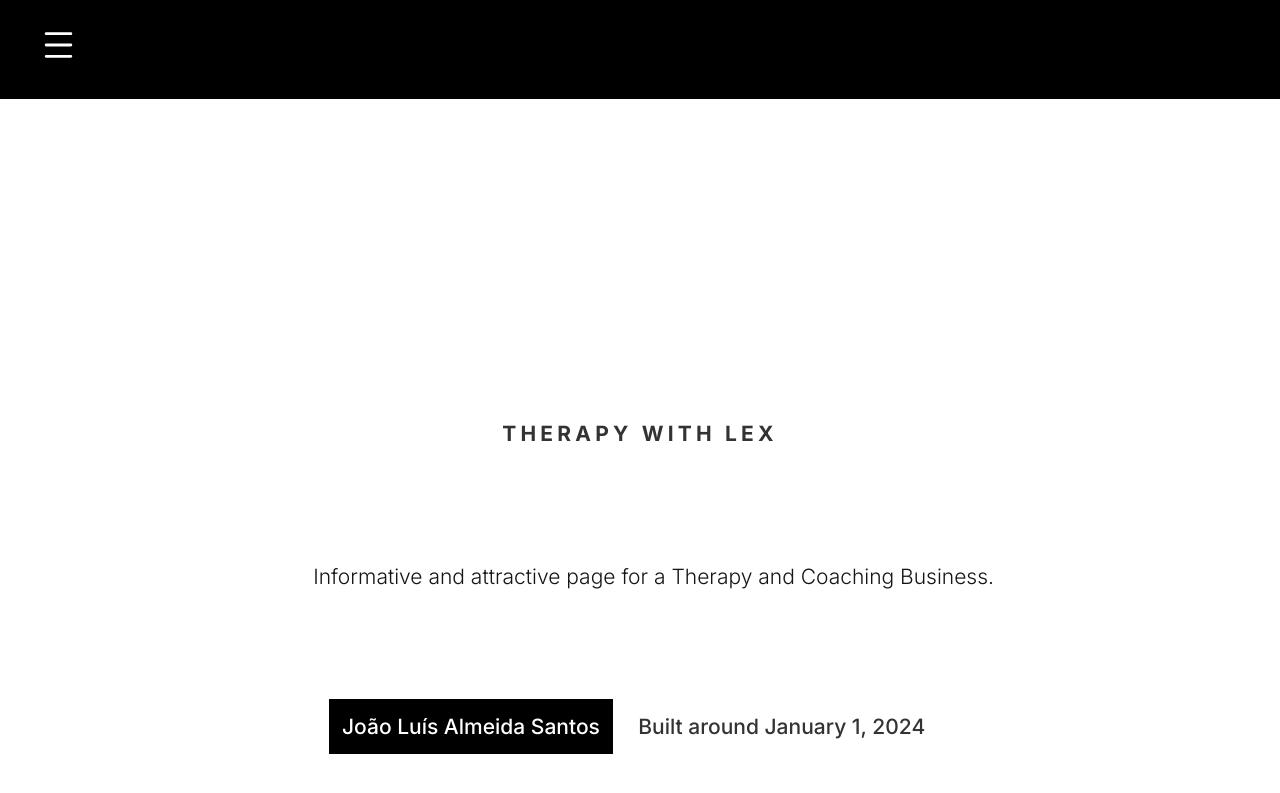
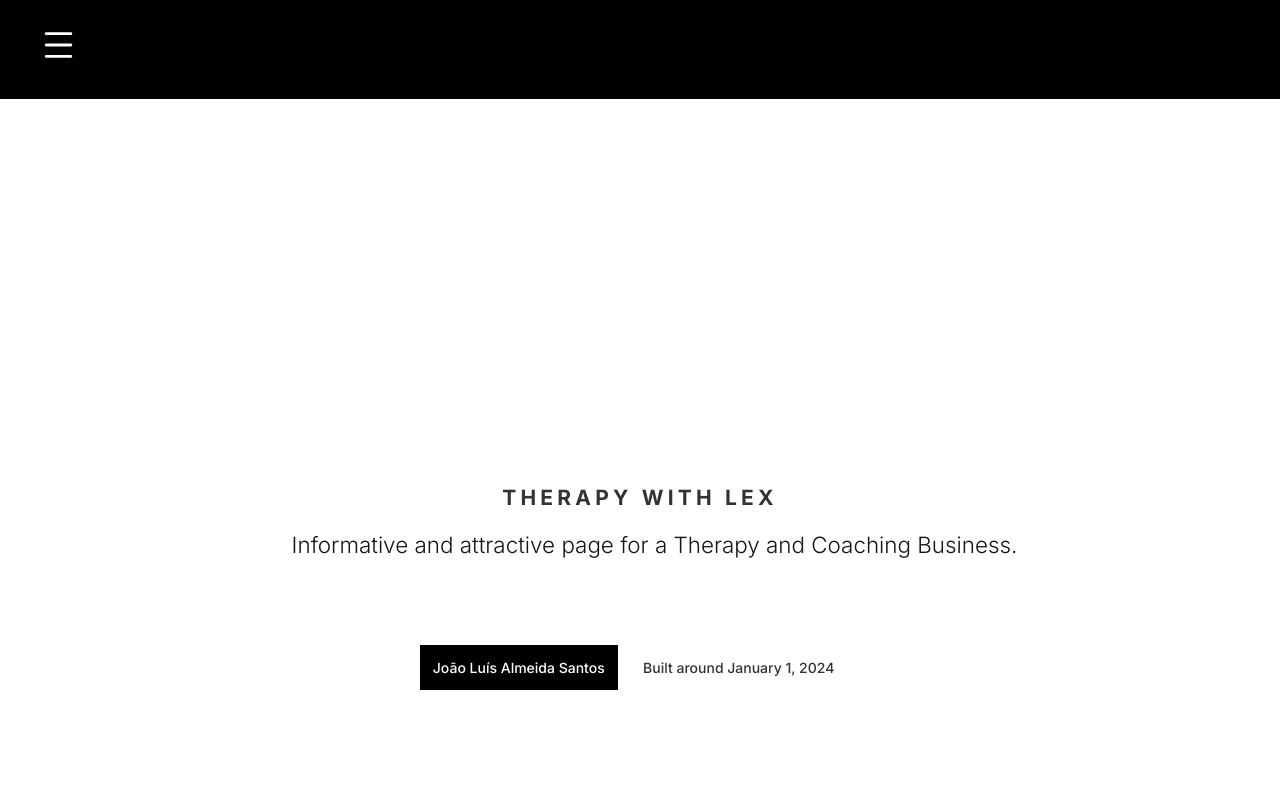
Before and after one commit to lyszt/lyszt.github.io, a Jekyll site: the page built from _posts/2024-1-1-Lex.md, in a window 1280 px wide and 900 px high. Shown: the top 793 px of the window. Built offline with Jekyll 4.4.1, drawn with Linux system fonts in a browser that asks for light colours.

Commit message:
NOW ITS GOOD TO READ

```diff
--- a/css/blogs/default.css
+++ b/css/blogs/default.css
@@ -41,7 +41,7 @@
   text-align: left;
 }
 .header * {
-  font-size: 1.5em;
+  font-size: 1em;
   margin-right: 2vw;
 }
 .header .author {
@@ -71,7 +71,10 @@
 }
 
 .entry p {
-  width: 50%;
+  width: 100%;
+}
+.entry h1 {
+  margin: 10%;
 }
 .post .entry a {
   color: black;
@@ -105,7 +108,6 @@
 }
 .top-banner {
 	height: 100vh;
-  grid-gap: 10%;
 	display: grid;
 	justify-content: center;
 	align-items: center;
@@ -124,16 +126,15 @@
 .top-banner .subtitle {
 	display: grid;
 	grid-auto-flow: column;
-	grid-gap: 5%;
 	align-content: center;
 	align-items: center;
 	justify-content: center;
-  margin: 1%;
+  margin-bottom: 10%;
 }
 .top-banner>.subtitle h2 {
   margin: 2%;
   color: #161616;
-  font-size: 1.5em;
+  font-size: 1.6em;
   text-wrap: nowrap;
   font-weight: 300;
 }
```
